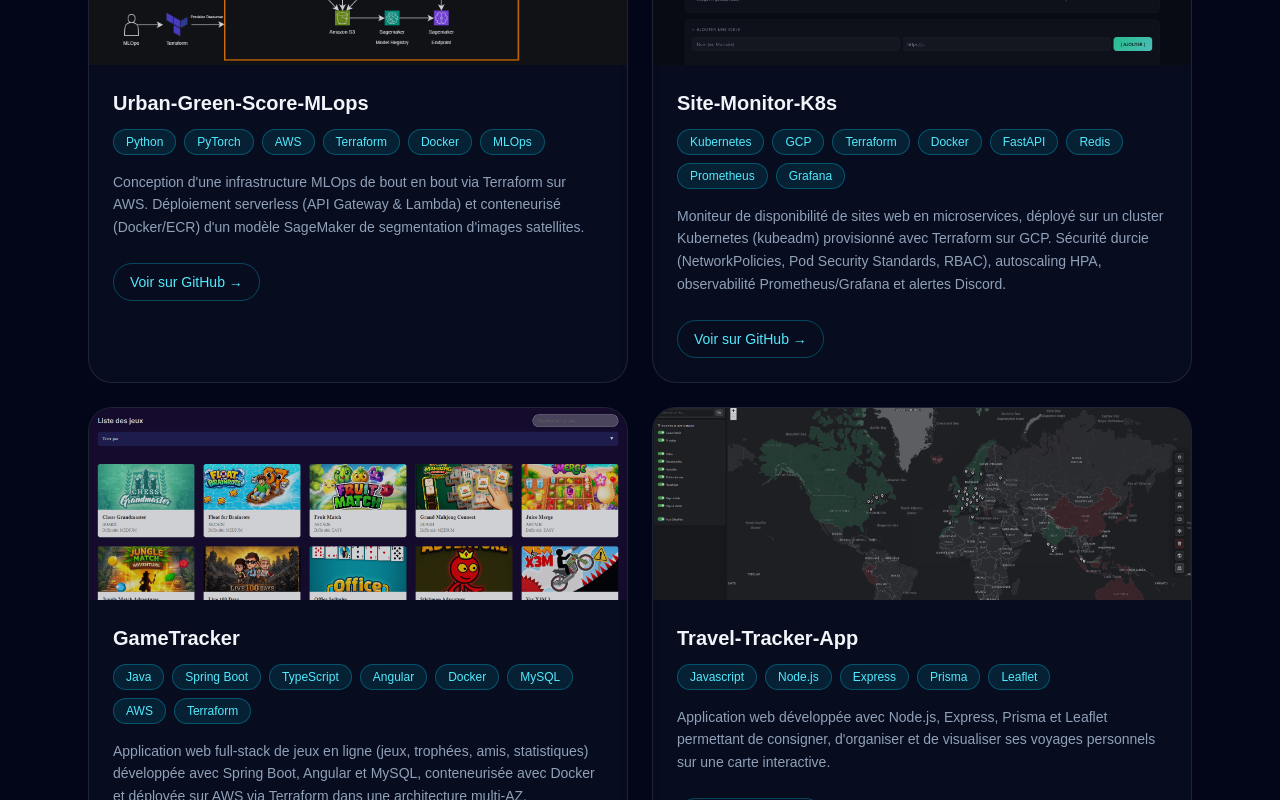
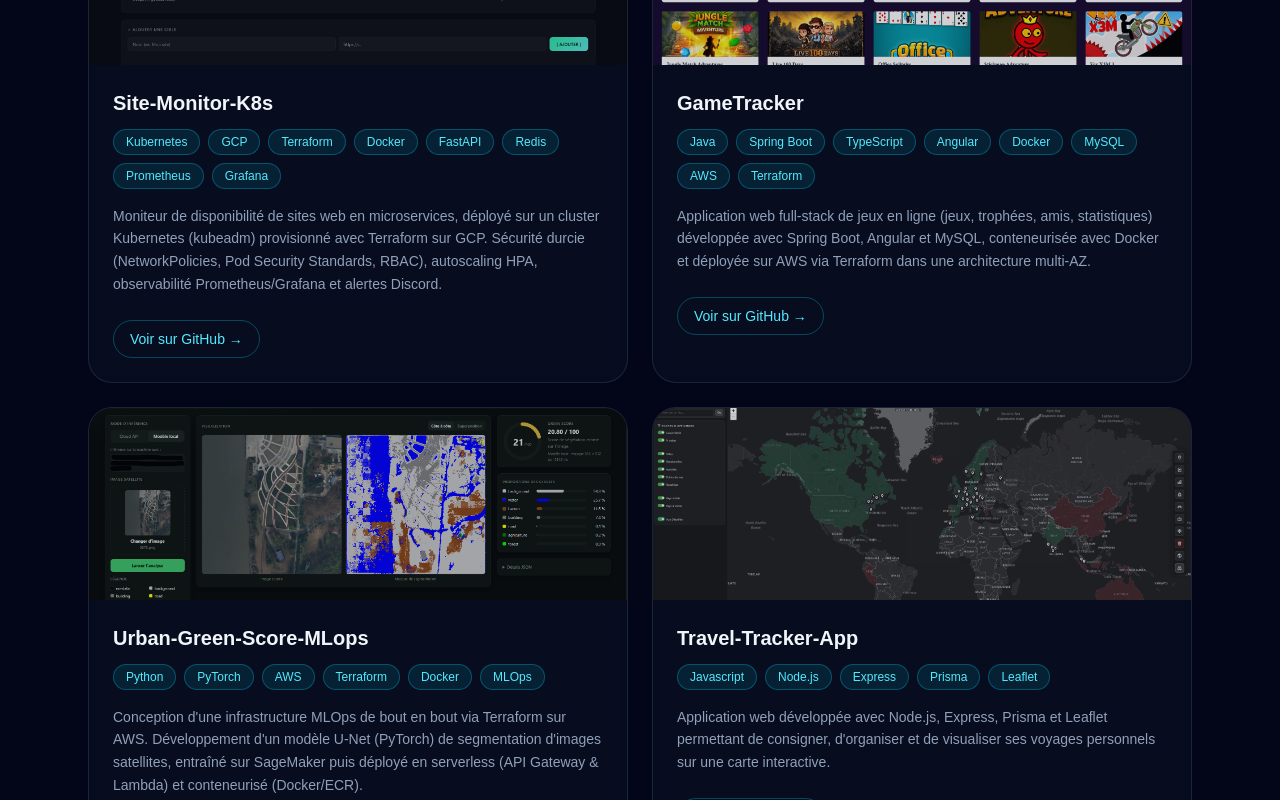
Before and after one commit to yoanlouvois/e-portfolio, a Next.js app: page / in a window 1280 px wide. Shown: the part 1520-2320 px from the top of the page. Built offline with nearby package versions, Linux system fonts and the light colour scheme.

Commit message:
update: add Urban-Green-Score-MLops project with updated image and description in ProjectsSection

```diff
--- a/src/components/ProjectsSection.tsx
+++ b/src/components/ProjectsSection.tsx
@@ -1,14 +1,6 @@
 const basePath = process.env.NODE_ENV === "production" ? "/e-portfolio" : "";
 
 const projects = [
-  {
-    title: "Urban-Green-Score-MLops",
-    image: "/projects/urban-green-score.png",
-    github: "https://github.com/yoanlouvois/urban-green-score-mlops",
-    tags: ["Python", "PyTorch", "AWS", "Terraform", "Docker", "MLOps"],
-    description:
-      "Conception d'une infrastructure MLOps de bout en bout via Terraform sur AWS. Déploiement serverless (API Gateway & Lambda) et conteneurisé (Docker/ECR) d'un modèle SageMaker de segmentation d'images satellites.",
-  },
   {
     title: "Site-Monitor-K8s",
     image: "/projects/site-monitor.png",
@@ -20,10 +12,18 @@
   {
     title: "GameTracker",
     image: "/projects/game-tracker.png",
-    github: "https://github.com/yoanlouvois/game-tracker-project-backend",
+    github: "https://github.com/yoanlouvois/game-tracker-project-infra",
     tags: ["Java", "Spring Boot", "TypeScript", "Angular", "Docker", "MySQL", "AWS", "Terraform"],
     description:
       "Application web full-stack de jeux en ligne (jeux, trophées, amis, statistiques) développée avec Spring Boot, Angular et MySQL, conteneurisée avec Docker et déployée sur AWS via Terraform dans une architecture multi-AZ.",
+  },
+  {
+    title: "Urban-Green-Score-MLops",
+    image: "/projects/urban-green-score-mlops.png",
+    github: "https://github.com/yoanlouvois/urban-green-score-mlops",
+    tags: ["Python", "PyTorch", "AWS", "Terraform", "Docker", "MLOps"],
+    description:
+      "Conception d'une infrastructure MLOps de bout en bout via Terraform sur AWS. Développement d'un modèle U-Net (PyTorch) de segmentation d'images satellites, entraîné sur SageMaker puis déployé en serverless (API Gateway & Lambda) et conteneurisé (Docker/ECR).",
   },
   {
     title: "Travel-Tracker-App",
```
Also changed, not shown: public/projects/urban-green-score-mlops.png (added).
